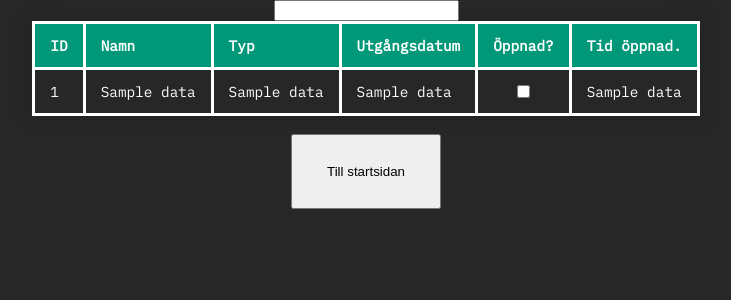
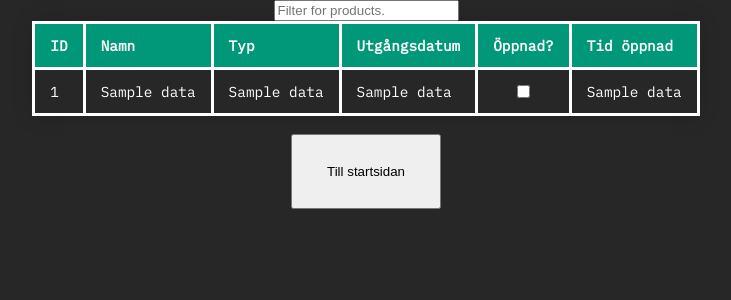
Before and after one commit to KoalaV2/IQFridge, a Flask app: template templates/readdatabase.html in a window 1280 px wide. Shown: the top 300 px of the page, without its empty margins (274-1005 px from the left). Run offline with Flask 2, Linux system fonts and the light colour scheme; the template is opened without the code that fills it: most values are stand-ins (such as "Sample title", 1, 10 or a date in 2020); data that the repository does not hold is empty.

Commit message:
placeholder for input

```diff
--- a/templates/readdatabase.html
+++ b/templates/readdatabase.html
@@ -11,7 +11,7 @@
         </style>
     </head>
     <body>
-        <input id='myInput' onkeyup='searchTable()' type='text'>
+        <input id='myInput' placeholder="Filter for products." onkeyup='searchTable()' type='text'>
         <table class="myTable" id="Table" align="center">
             <thead>
                 <tr>
@@ -20,7 +20,7 @@
                   <th onclick="sortTable(2)"> Typ </th>
                   <th onclick="sortTable(3)"> Utgångsdatum </th>
                   <th onclick="sortTable(4)"> Öppnad? </th>
-                  <th onclick="sortTable(5)"> Tid öppnad. </th>
+                  <th onclick="sortTable(5)"> Tid öppnad </th>
                 </tr>
             </thead>
             <tbody>
```
